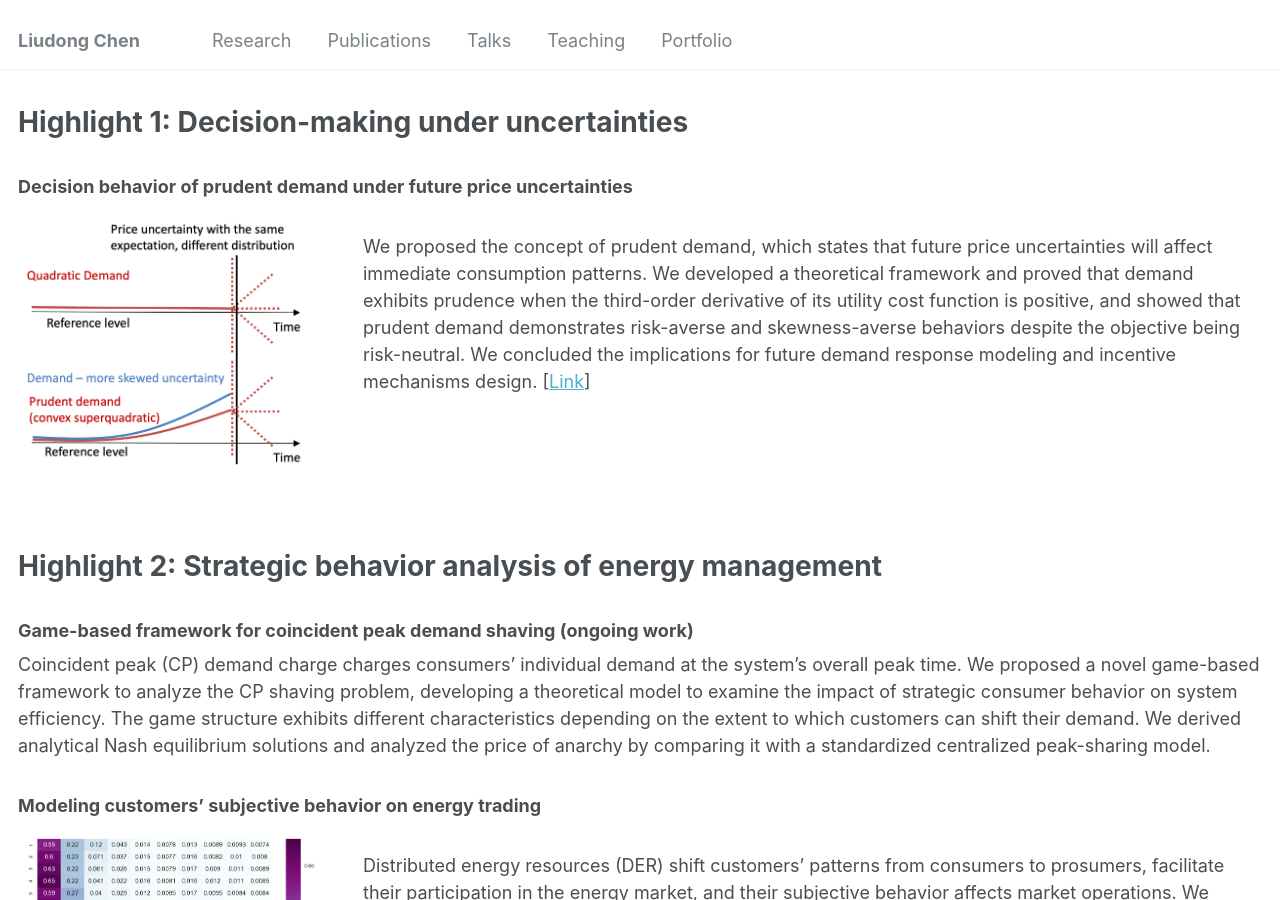
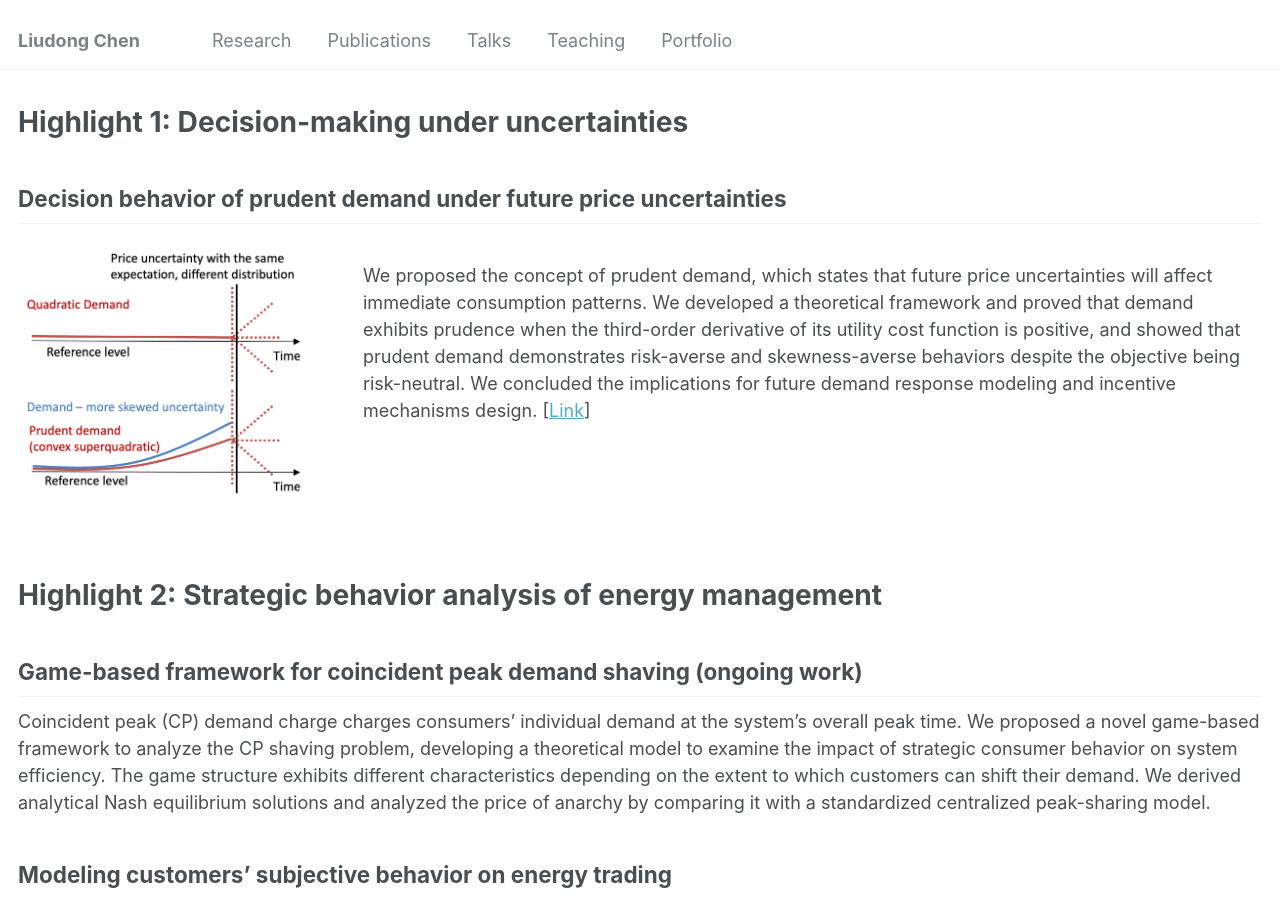
Before and after one commit to liudong-chen/liudong-chen.github.io, a Jekyll site: the page built from _pages/research.md, in a window 1280 px wide and 900 px high. Built offline with Jekyll 4.4.1, drawn with Linux system fonts in a browser that asks for light colours.

```diff
--- a/_pages/research.md
+++ b/_pages/research.md
@@ -7,7 +7,7 @@ author_profile: false
 {% include base_path %}
 # Highlight 1: Decision-making under uncertainties
 
-### Decision behavior of prudent demand under future price uncertainties
+## Decision behavior of prudent demand under future price uncertainties
 <img style="float: left;  margin-top: 10px;
   margin-bottom: 10px;
   margin-right: 45px;
@@ -22,11 +22,11 @@ We proposed the concept of prudent demand, which states that future price uncert
 
 # Highlight 2: Strategic behavior analysis of energy management
 
-### Game-based framework for coincident peak demand shaving (ongoing work)
+## Game-based framework for coincident peak demand shaving (ongoing work)
 
 Coincident peak (CP) demand charge charges consumers' individual demand at the system's overall peak time. We proposed a novel game-based framework to analyze the CP shaving problem, developing a theoretical model to examine the impact of strategic consumer behavior on system efficiency. The game structure exhibits different characteristics depending on the extent to which customers can shift their demand. We derived analytical Nash equilibrium solutions and analyzed the price of anarchy by comparing it with a standardized centralized peak-sharing model.
 
-### Modeling customers' subjective behavior on energy trading
+## Modeling customers' subjective behavior on energy trading
 <img style="float: left;  margin-top: 10px;
   margin-bottom: 10px;
   margin-right: 45px;
@@ -44,11 +44,11 @@ Distributed energy resources (DER) shift customers' patterns from consumers to p
 
 # Highlight 3: Equitable sustainability energy solutions
 
-### Demographics-driven equitable electrification path (ongoing work)
+## Demographics-driven equitable electrification path (ongoing work)
 
 New York City will bear almost double electricity demand over the next two decades driven by the [electrification plan](https://www.nyc.gov/site/buildings/codes/ll154-building-electrification.page), requiring a 60% increase in investment in energy infrastructure. A top priority is to balance efficiency and affordability. We first analyze the distribution pattern of the current energy infrastructure and identify the related socio-technical impact, then propose a demographics-driven metric to determine the priority of investment in each census tract. Such metrics suggest a new grid planning direction and provide an equitable electrification path.
 
-### Equitable pricing tariff schemes with price response behavior
+## Equitable pricing tariff schemes with price response behavior
 <img style="float: left;  margin-top: 10px;
   margin-bottom: 10px;
   margin-right: 45px;
```
